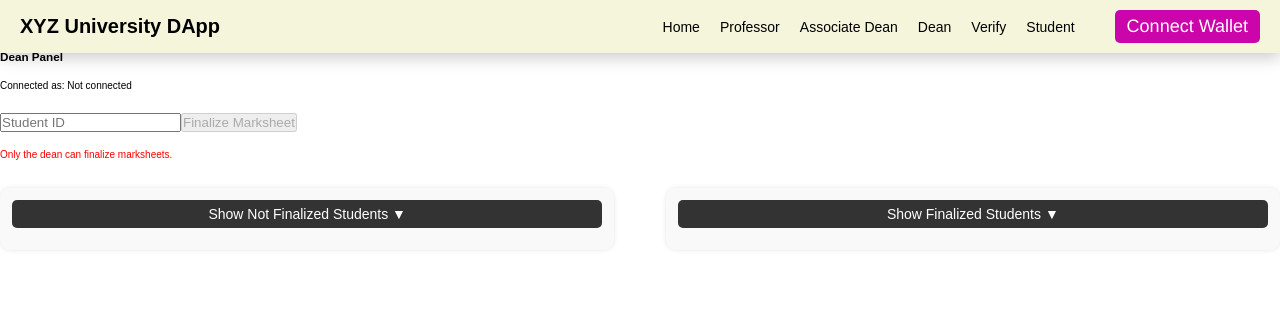
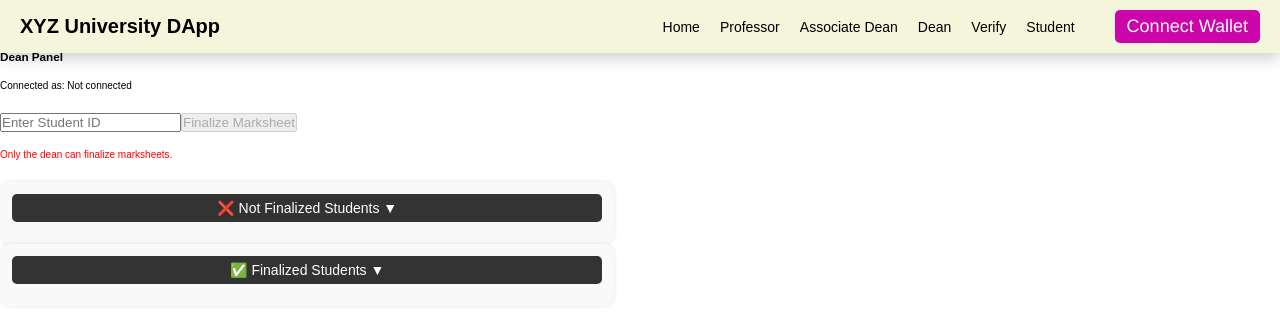
Before and after one commit to ushnikbasak/SummerInternshipUniversityMarksheetDecentralization, a React app in the folder client/: page /dean in a window 1280 px wide. Shown: the top 322 px of the page. Built offline with nearby package versions, Linux system fonts and the light colour scheme.

Commit message:
Added collapsible list functionality in Dean.jsx

```diff
--- a/client/src/components/Dean.jsx
+++ b/client/src/components/Dean.jsx
@@ -7,8 +7,10 @@ const Dean = () => {
   const [marksheet, setMarksheet] = useState(null);
   const [status, setStatus] = useState("");
   const [isDean, setIsDean] = useState(false);
+
   const [finalizedStudents, setFinalizedStudents] = useState([]);
   const [notFinalizedStudents, setNotFinalizedStudents] = useState([]);
+
   const [showFinalized, setShowFinalized] = useState(false);
   const [showNotFinalized, setShowNotFinalized] = useState(false);
 
@@ -16,20 +18,21 @@ const Dean = () => {
 
   useEffect(() => {
     const checkRole = async () => {
-      if (!contract || !account) return;
+      if (!contract || !account) return setIsDean(false);
       try {
         const deanAddress = await contract.methods.dean().call();
         setIsDean(deanAddress.toLowerCase() === account.toLowerCase());
       } catch (err) {
         console.error("Role check failed:", err);
+        setIsDean(false);
       }
     };
     checkRole();
   }, [contract, account]);
 
   useEffect(() => {
-    if (!studentId) return;
     const fetchMarksheet = async () => {
+      if (!studentId || !contract) return;
       try {
         const result = await contract.methods.viewMarksheet(studentId).call();
         if (result.professorAddress === zeroAddress) {
@@ -37,11 +40,15 @@ const Dean = () => {
           setStatus("Marksheet not found for this Student ID.");
         } else {
           setMarksheet(result);
-          setStatus(result.isUploaded ? "Marksheet already finalized." : "Marksheet ready for final approval.");
+          setStatus(
+            result.isUploaded
+              ? "Marksheet already finalized."
+              : "Marksheet ready for final approval."
+          );
         }
       } catch (err) {
         console.error("Error fetching marksheet:", err);
-        setStatus("Error fetching marksheet.");
+        setStatus("Error fetching marksheet. Check console for details.");
       }
     };
     fetchMarksheet();
@@ -52,62 +59,51 @@ const Dean = () => {
     try {
       await contract.methods.finalUpload(studentId).send({ from: account });
       setStatus("✅ Marksheet finalized and uploaded.");
-      setStudentId("");
-      setMarksheet(null);
-      fetchAllStudents(); // update lists instantly
+      const updated = await contract.methods.viewMarksheet(studentId).call();
+      setMarksheet(updated);
+      fetchStudentLists(); // refresh
     } catch (err) {
       console.error("Final upload failed:", err);
-      setStatus("❌ Final upload failed.");
+      setStatus("❌ Final upload failed. See console.");
     }
   };
 
-  const fetchAllStudents = async () => {
+  const fetchStudentLists = async () => {
     if (!contract) return;
+
     try {
       const length = await contract.methods.studentListLength().call();
       const finalized = [];
       const notFinalized = [];
 
-      const seen = new Set(); // prevent duplicates
+      const seen = new Set();
+
       for (let i = 0; i < length; i++) {
         const id = await contract.methods.studentList(i).call();
+
         if (seen.has(id)) continue;
         seen.add(id);
 
         const m = await contract.methods.viewMarksheet(id).call();
         if (m.professorAddress === zeroAddress) continue;
 
-        const studentData = {
+        if (m.isUploaded) {
+          finalized.push({
             studentId: m.studentId,
             marks: m.marks,
             professorAddress: m.professorAddress,
-          isValidated: m.isValidated,
             validatedBy: m.validatedBy,
             timestamp: m.timestamp,
-          isUploaded: m.isUploaded,
-        };
-
-        if (m.isUploaded) {
-          finalized.push(studentData);
-        } else if (m.isValidated) {
-          notFinalized.push(studentData);
+          });
+        } else if (m.isValidated && !m.isUploaded) {
+          notFinalized.push(m.studentId);
         }
       }
 
       setFinalizedStudents(finalized);
       setNotFinalizedStudents(notFinalized);
     } catch (err) {
-      console.error("Error fetching student data:", err);
-    }
-  };
-
-  const toggleAndFetch = (type) => {
-    if (type === "finalized") {
-      if (!showFinalized) fetchAllStudents();
-      setShowFinalized(!showFinalized);
-    } else {
-      if (!showNotFinalized) fetchAllStudents();
-      setShowNotFinalized(!showNotFinalized);
+      console.error("Error fetching student lists:", err);
     }
   };
 
@@ -118,12 +114,12 @@ const Dean = () => {
 
       <input
         type="number"
-        placeholder="Student ID"
+        placeholder="Enter Student ID"
         value={studentId}
         onChange={(e) => setStudentId(e.target.value)}
       />
 
-      {marksheet && (
+      {marksheet && marksheet.professorAddress !== zeroAddress && (
         <div className="marksheet-details">
           <h4>Marksheet Details (from blockchain)</h4>
           <p><strong>Student ID:</strong> {marksheet.studentId}</p>
@@ -146,42 +142,53 @@ const Dean = () => {
       {!isDean && <p style={{ color: "red" }}>Only the dean can finalize marksheets.</p>}
       <p className="status-message">{status}</p>
 
-      <div className="lists-container">
-        {/* Not Finalized */}
       <div className="list-box">
-          <button onClick={() => toggleAndFetch("notFinalized")}>
-            {showNotFinalized ? "Hide" : "Show"} Not Finalized Students {showNotFinalized ? "▲" : "▼"}
+        {/* ✅ Not Finalized First */}
+        <button
+          className="collapsible-button"
+          onClick={() => {
+            setShowNotFinalized(!showNotFinalized);
+            if (!showNotFinalized) fetchStudentLists();
+          }}
+        >
+          ❌ Not Finalized Students {showNotFinalized ? "▲" : "▼"}
         </button>
-          {showNotFinalized && notFinalizedStudents.length > 0 && (
+
+        {showNotFinalized && (
             <table className="uploaded-students-table">
               <thead>
                 <tr>
                   <th>Student ID</th>
-                  <th>Marks</th>
-                  <th>Professor</th>
-                  <th>Validated</th>
                 </tr>
               </thead>
               <tbody>
-                {notFinalizedStudents.map((s, i) => (
+                {notFinalizedStudents.length > 0 ? (
+                  notFinalizedStudents.map((id, i) => (
                     <tr key={i}>
-                    <td>{s.studentId}</td>
-                    <td>{s.marks}</td>
-                    <td>{s.professorAddress}</td>
-                    <td>{s.isValidated ? "✅" : "❌"}</td>
+                      <td>{id}</td>
                     </tr>
-                ))}
+                  ))
+                ) : (
+                  <tr>
+                    <td>No validated students pending finalization.</td>
+                  </tr>
+                )}
               </tbody>
             </table>
         )}
-          {showNotFinalized && notFinalizedStudents.length === 0 && <p>No pending marksheets.</p>}
       </div>
 
-        {/* Finalized */}
       <div className="list-box">
-          <button onClick={() => toggleAndFetch("finalized")}>
-            {showFinalized ? "Hide" : "Show"} Finalized Students {showFinalized ? "▲" : "▼"}
+        <button
+          className="collapsible-button"
+          onClick={() => {
+            setShowFinalized(!showFinalized);
+            if (!showFinalized) fetchStudentLists();
+          }}
+        >
+          ✅ Finalized Students {showFinalized ? "▲" : "▼"}
         </button>
+
         {showFinalized && finalizedStudents.length > 0 && (
             <table className="uploaded-students-table">
               <thead>
@@ -189,7 +196,8 @@ const Dean = () => {
                   <th>Student ID</th>
                   <th>Marks</th>
                   <th>Professor</th>
-                  <th>Validated</th>
+                  <th>Validated By</th>
+                  <th>Timestamp</th>
                 </tr>
               </thead>
               <tbody>
@@ -198,14 +206,13 @@ const Dean = () => {
                     <td>{s.studentId}</td>
                     <td>{s.marks}</td>
                     <td>{s.professorAddress}</td>
-                    <td>{s.isValidated ? "✅" : "❌"}</td>
+                    <td>{s.validatedBy}</td>
+                    <td>{s.timestamp}</td>
                   </tr>
                 ))}
               </tbody>
             </table>
         )}
-          {showFinalized && finalizedStudents.length === 0 && <p>No finalized marksheets yet.</p>}
-        </div>
       </div>
     </div>
   );
```
Lines whose indentation alone changed are shown as unchanged.
